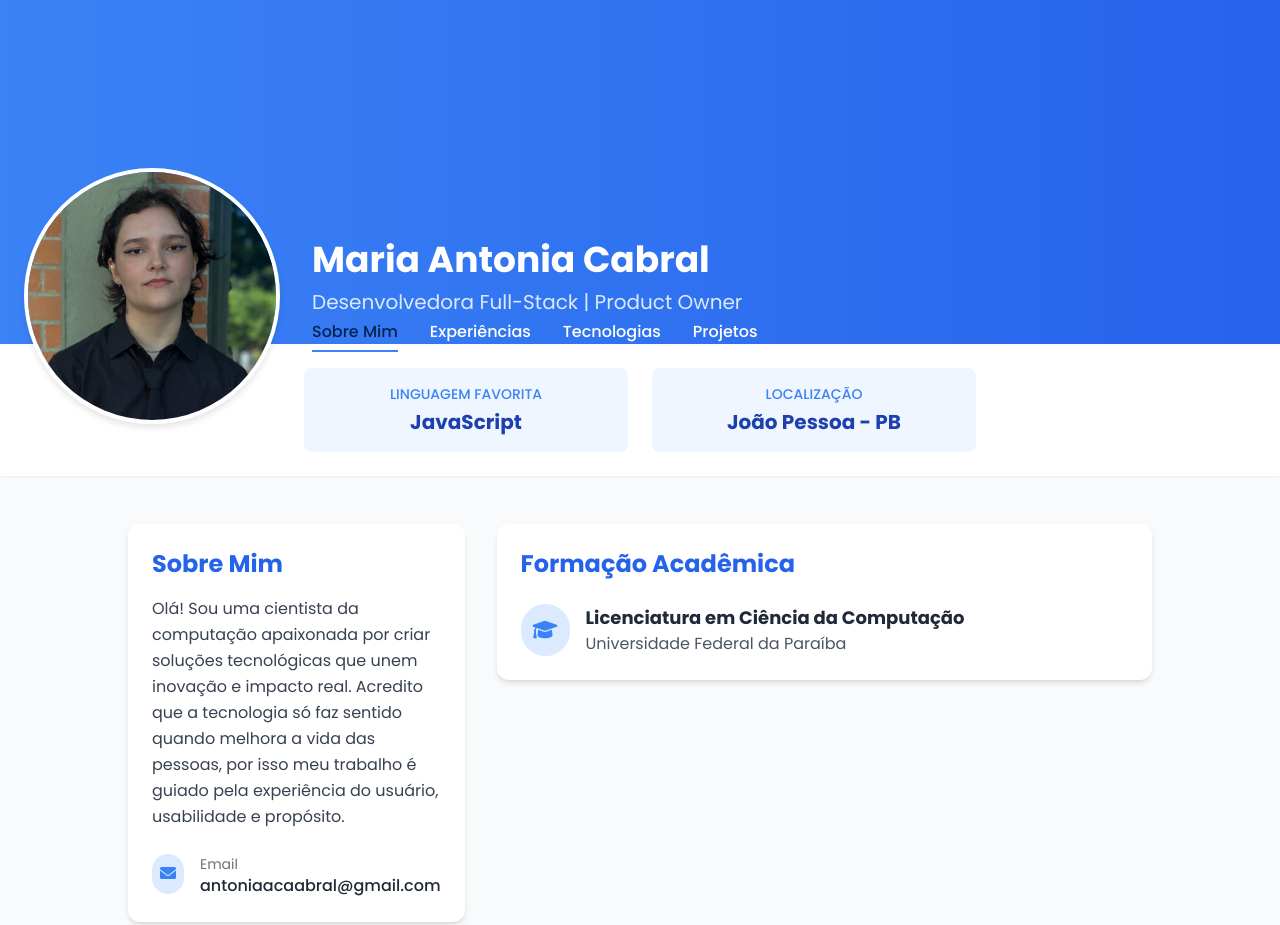
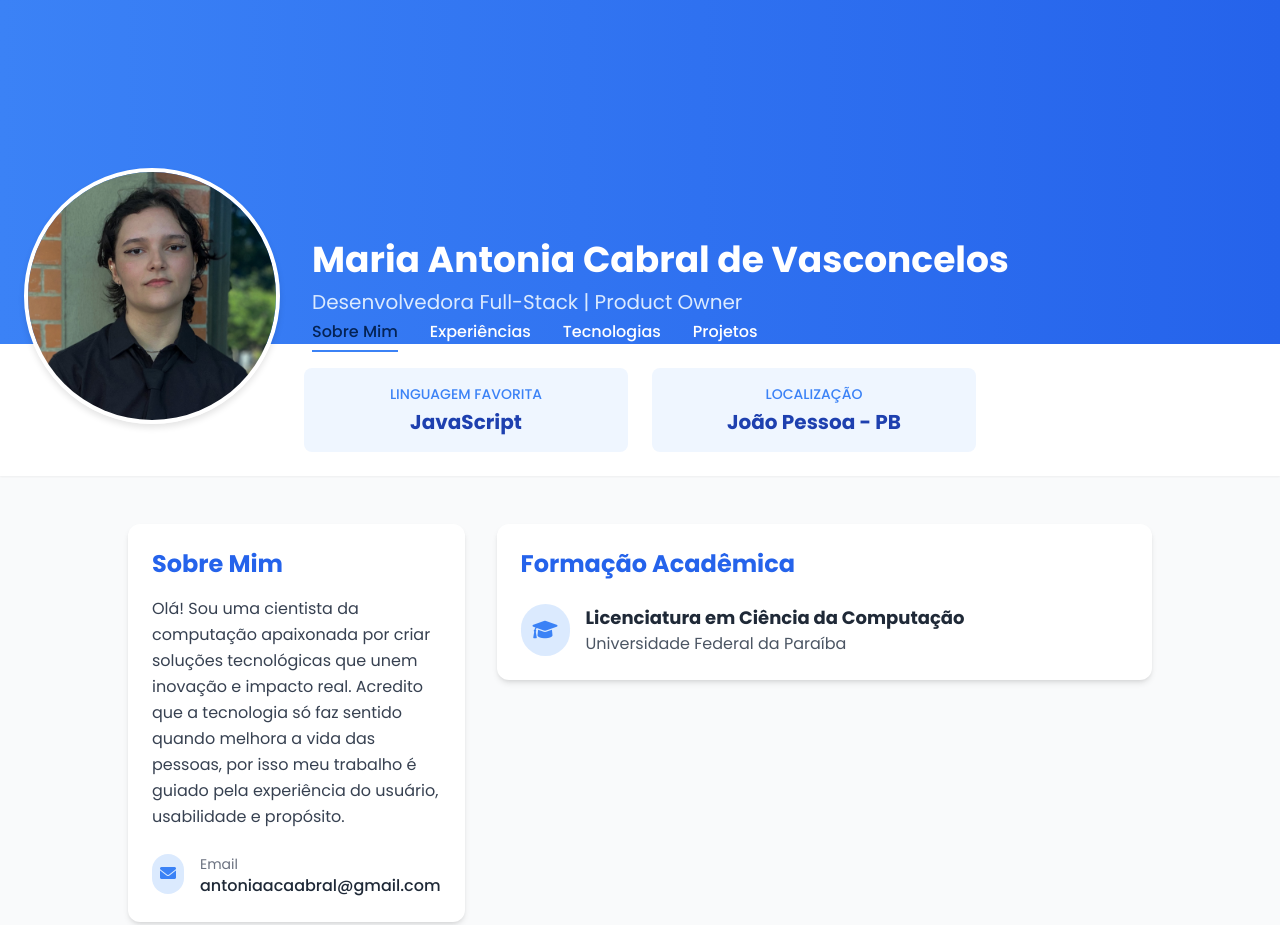
Before and after one commit to antonia-exe/antonia-exe.github.io, a plain HTML site: page index.html in a window 1280 px wide. Shown: the top 925 px of the page. Drawn offline with nearby package versions, Linux system fonts and the light colour scheme.

Commit message:
update v2

```diff
--- a/index.html
+++ b/index.html
@@ -133,7 +133,7 @@
                 </div>
 
                 <div class="text-center md:text-left mt-60 md:mt-48 md:ml-72">
-    <h1 class="text-3xl md:text-4xl font-bold text-white">Maria Antonia Cabral</h1>
+    <h1 class="text-3xl md:text-4xl font-bold text-white">Maria Antonia Cabral de Vasconcelos</h1>
     <p class="text-blue-100 text-lg md:text-xl mt-2">Desenvolvedora Full-Stack | Product Owner</p>
 
     <div class="mt-12 flex justify-center md:justify-start gap-8 relative md:mt-1" ref="tabsContainer">
@@ -580,4 +580,5 @@
         }).mount('#app');
     </script>
 </body>
+
 </html>
```
